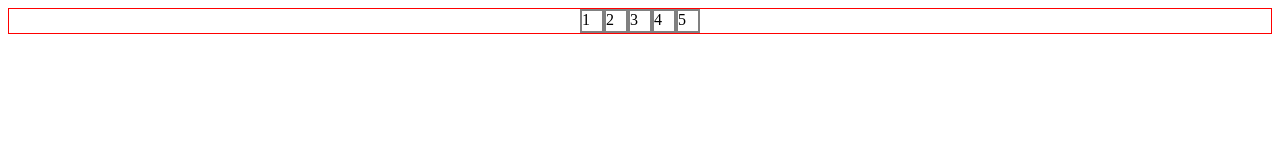
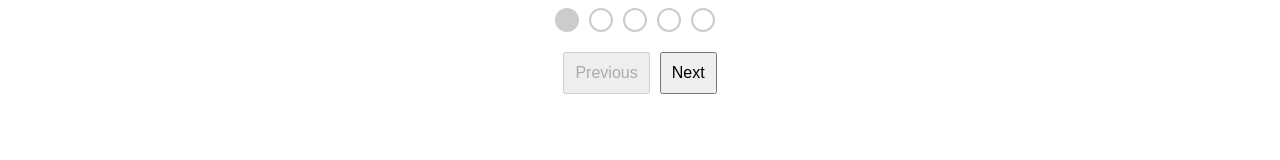
Before and after one commit to acciojob/progress-bar-DipankarBhaduri, a website: page main.html in a window 1280 px wide. Drawn offline with Linux system fonts and the light colour scheme.

Commit message:
created a submission

```diff
--- a/main.html
+++ b/main.html
@@ -7,17 +7,22 @@
 </head>
 
 <body>
-	<div class="cirles">
-		<div class="circle">1</div>
-		<div class="circle">2</div>
-		<div class="circle">3</div>
-		<div class="circle">4</div>
-		<div class="circle">5</div>
-	</div>
 	<!-- the entire body must be written by student -->
     <script type="text/javascript" src="./script.js">
 </script>
-
+<div class="progress-bar">
+  <div class="circles">
+    <div class="circle active"></div>
+    <div class="circle"></div>
+    <div class="circle"></div>
+    <div class="circle"></div>
+    <div class="circle"></div>
+  </div>
+  <div class="buttons">
+    <button id="prev" disabled>Previous</button>
+    <button id="next">Next</button>
+  </div>
+</div>
 </body>
 
 </html>
--- a/styles.css
+++ b/styles.css
@@ -1,14 +1,34 @@
 /*  your css code here. If applicable */
-.cirles{
-	display: flex;
-	border:1px solid red;
-	align-items: center;
-	justify-content:center;
+.progress-bar {
+  display: flex;
+  flex-direction: column;
+  align-items: center;
+  justify-content: center;
 }
-.circle{
-	width: 20px;
-	height:20px;
-	border: 2px solid gray;
-	border-radius:50%
-	margin-right: px;
+
+.circles {
+  display: flex;
+  margin-bottom: 20px;
 }
+
+.circle {
+  width: 20px;
+  height: 20px;
+  margin-right: 10px;
+  border-radius: 50%;
+  border: 2px solid #ccc;
+}
+
+.circle.active {
+  background-color: #ccc;
+}
+
+.buttons {
+  display: flex;
+}
+
+button {
+  padding: 10px;
+  margin: 0 5px;
+  font-size: 16px;
+}
```
